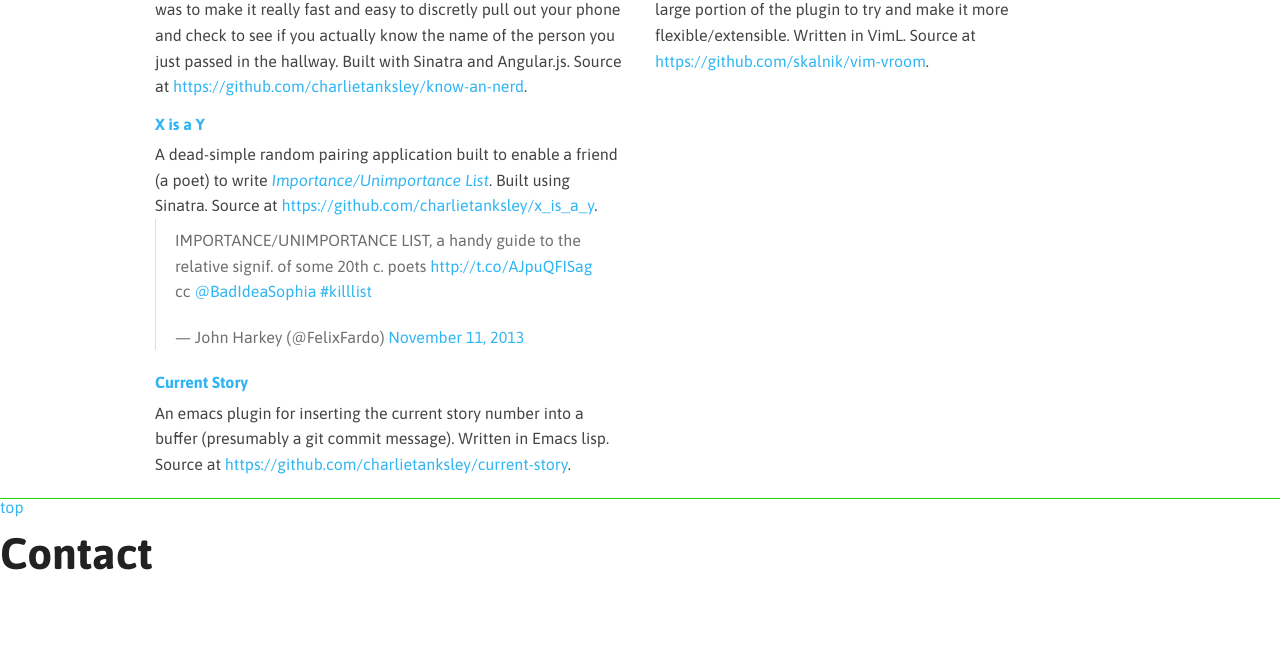
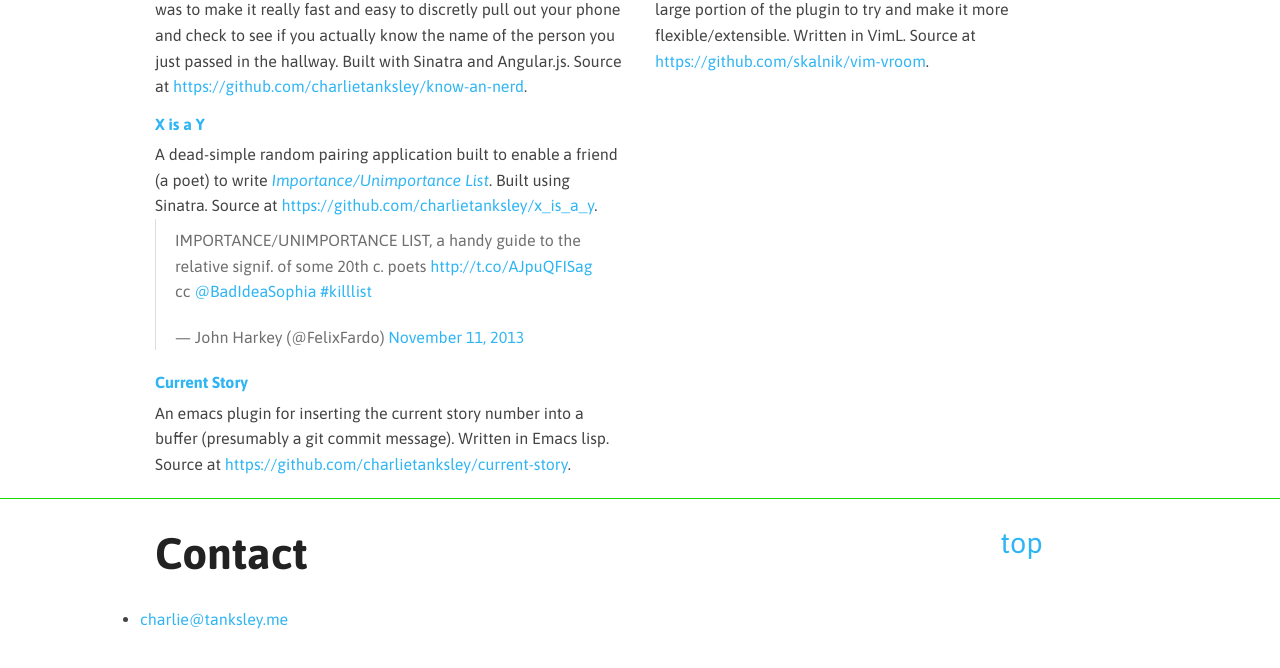
Before and after one commit to charlietanksley/charlietanksley.github.io, a website: page index.html in a window 1280 px wide. Shown: the part 925-1593 px from the top of the page. Drawn offline with nearby package versions, Linux system fonts and the light colour scheme; files that its build step writes are made by us from their sources.

Commit message:
add contact information

```diff
--- a/index.html
+++ b/index.html
@@ -129,15 +129,26 @@
         </dl>
       </div>
     </div>
-
-
-
   </section>
 
   <section class="contact major-section" id="contact">
-    <a href="#home">top</a>
-    <h1>Contact</h1>
+    <div class="heading row">
+      <div class="columns large-10 small-10">
+        <h1>Contact</h1>
+      </div>
 
+      <div class="home-link columns large-2 small-2">
+        <a href="#home">top</a>
+      </div>
+    </div>
+
+    <div class="section-body row">
+      <ul>
+        <li>
+          <a href="mailto:charlie@tanksley.me">charlie@tanksley.me</a>
+        </li>
+      </ul>
+    </div>
   </section>
 
 </body>
```
